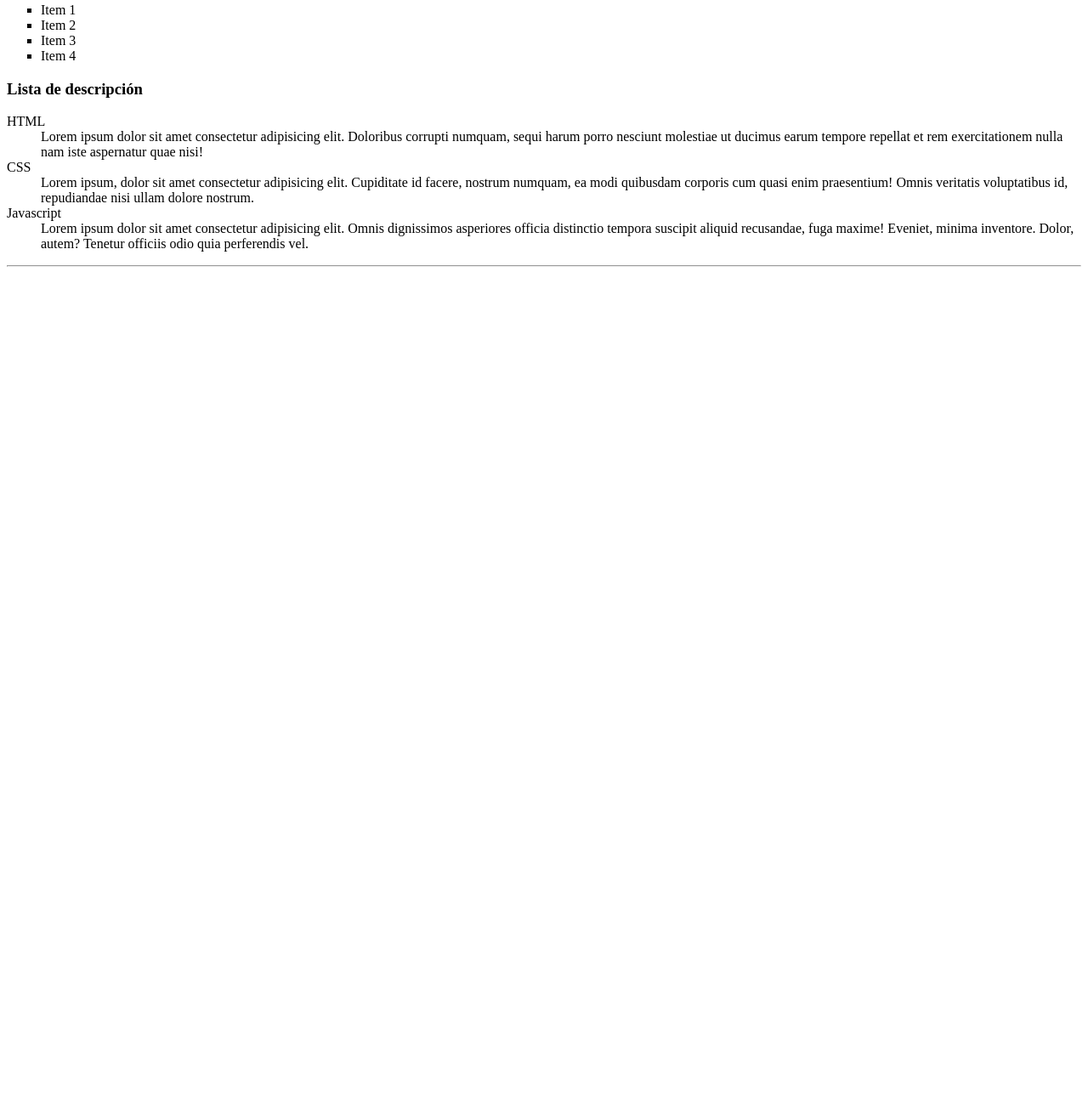
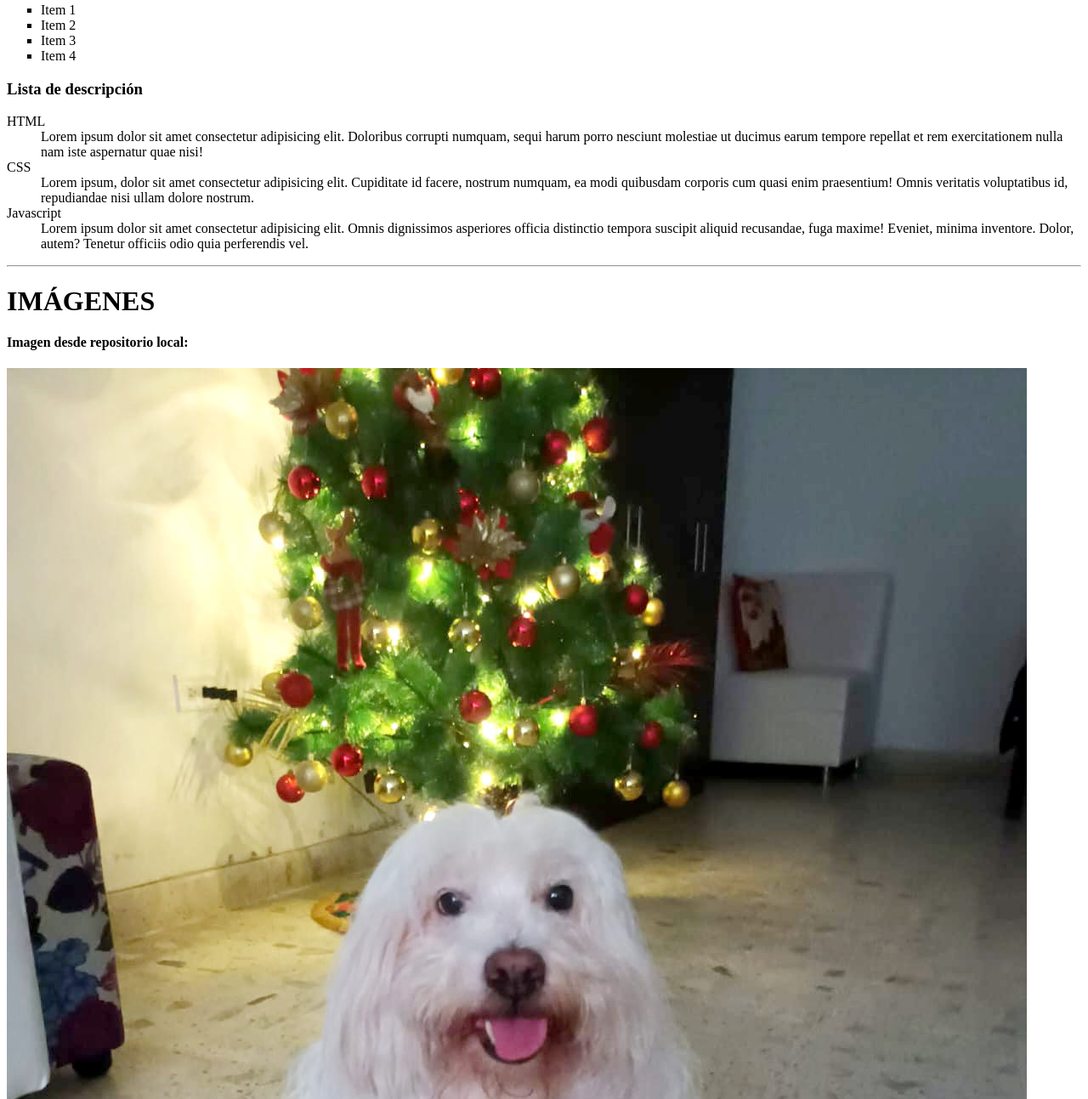
Before and after one commit to spectrum1009/PracticaHTML1, a plain HTML site: page index.html in a window 1280 px wide. Shown: the part 865-2158 px from the top of the page at 85% size. Before the commit the page ends 1187 px from the top, so only its background shows below. Drawn offline with Linux system fonts and the light colour scheme.

Commit message:
05 Cómo insertar imágenes

```diff
--- a/index.html
+++ b/index.html
@@ -57,5 +57,12 @@
         <dd>Lorem ipsum dolor sit amet consectetur adipisicing elit. Omnis dignissimos asperiores officia distinctio tempora suscipit aliquid recusandae, fuga maxime! Eveniet, minima inventore. Dolor, autem? Tenetur officiis odio quia perferendis vel.</dd>
     </dl>
     <hr>
+
+    <h1>IMÁGENES</h1>
+
+    <h4>Imagen desde repositorio local:</h4>
+    <img src="Satriani.jpeg" alt="Satriani mi perro" title="Satriani">
+    <hr>
+
 </body>
 </html>
```
Also changed, not shown: Satriani.jpeg (added).
